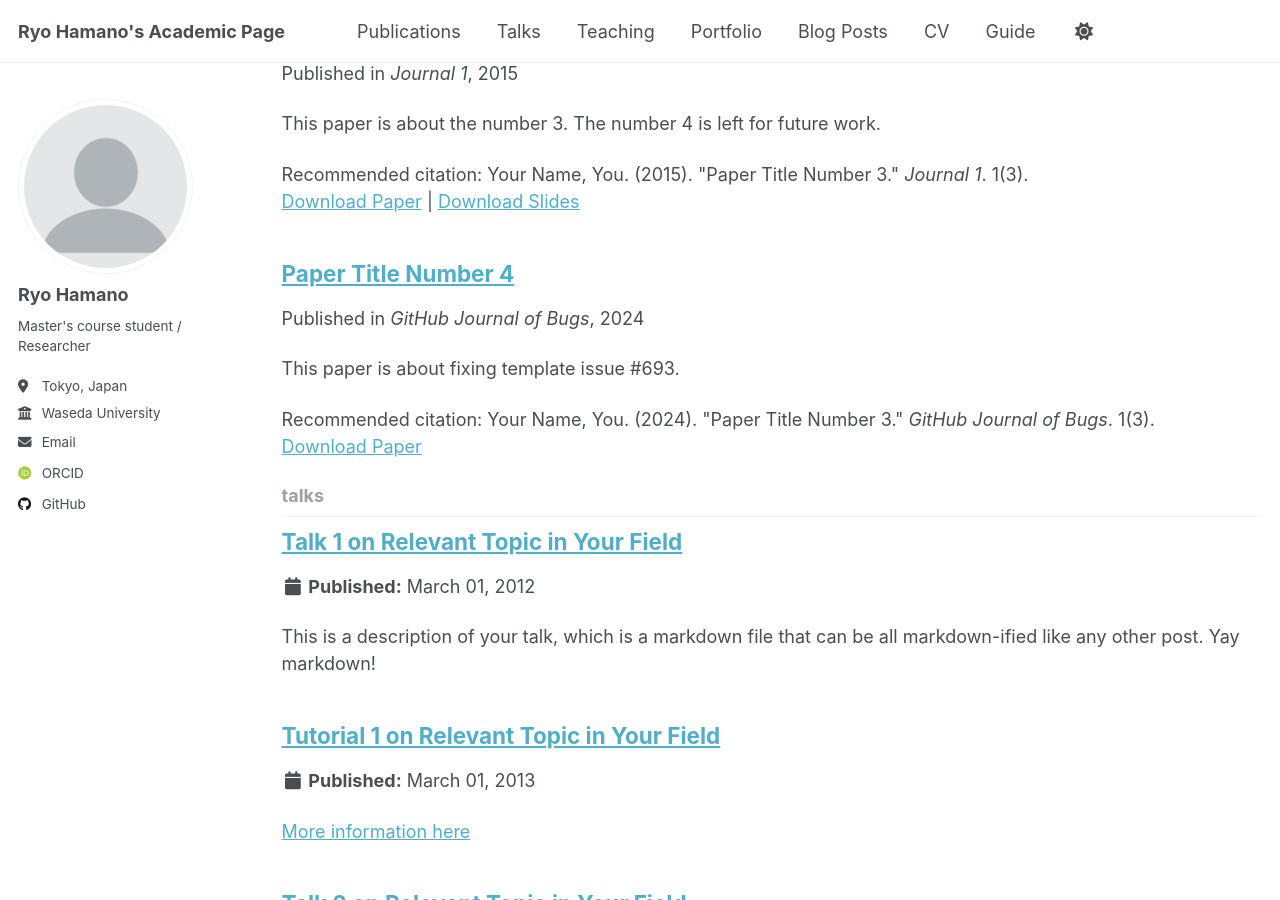
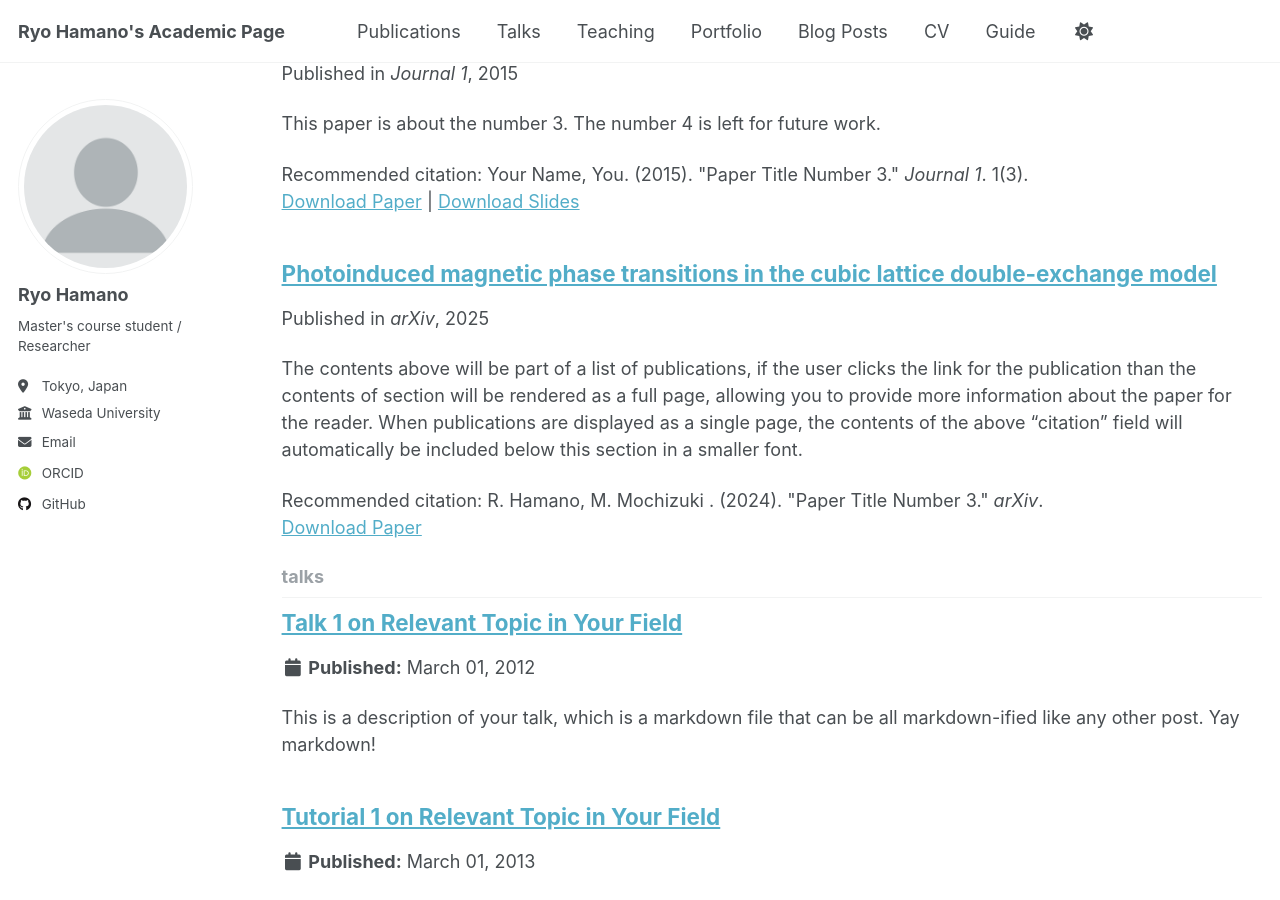
Before and after one commit to ryohamano/ryohamano.github.io, a Jekyll site: the page built from _pages/collection-archive.html, in a window 1280 px wide and 900 px high, scrolled down 670 px. Built offline with Jekyll 4.4.1, drawn with Linux system fonts in a browser that asks for light colours; some web fonts are replaced.

Commit message:
change publications

```diff
--- a/_config.yml
+++ b/_config.yml
@@ -15,7 +15,7 @@ name                     : &name "Ryo Hamano"
 description              : &description "Researcher"
 url                      : https://ryohamano.github.io # the base hostname & protocol for your site e.g. "https://[your GitHub username].github.io" or if you already have some other page hosted on Github then use "https://[your GitHub username].github.io/[Your Repo Name]"
 baseurl                  : "" # the subpath of your site, e.g. "/blog"
-repository               : "academicpages/academicp.github.io"
+repository               : "https://github.com/ryohamano"
 
 # Site Author - The following control what appear as part of the author content on the side bar.
 #               If a field is blank the icon and link will not appear, otherwise it will be shown.
--- a/_publications/2024-02-17-paper-title-number-4.md
+++ /dev/null
@@ -1,13 +0,0 @@
----
-title: "Paper Title Number 4"
-collection: publications
-category: conferences
-permalink: /publication/2024-02-17-paper-title-number-4
-excerpt: 'This paper is about fixing template issue #693.'
-date: 2024-02-17
-venue: 'GitHub Journal of Bugs'
-paperurl: 'http://academicpages.github.io/files/paper3.pdf'
-citation: 'Your Name, You. (2024). &quot;Paper Title Number 3.&quot; <i>GitHub Journal of Bugs</i>. 1(3).'
----
-
-The contents above will be part of a list of publications, if the user clicks the link for the publication than the contents of section will be rendered as a full page, allowing you to provide more information about the paper for the reader. When publications are displayed as a single page, the contents of the above "citation" field will automatically be included below this section in a smaller font.
--- /dev/null
+++ b/_publications/2025-06-01-paper-RH_MM_PRB2025.md
@@ -0,0 +1,13 @@
+---
+title: "Photoinduced magnetic phase transitions in the cubic lattice double-exchange model"
+collection: publications
+category: preprints
+permalink: /publication/2025-06-01-paper-RH_MM_PRB2025
+#excerpt: 'This paper is about fixing template issue #693.'
+date: 2025-05-19
+venue: 'arXiv'
+paperurl: 'https://arxiv.org/abs/2504.12881'
+citation: 'R. Hamano, M. Mochizuki . (2024). &quot;Paper Title Number 3.&quot; <i>arXiv</i>.'
+---
+
+The contents above will be part of a list of publications, if the user clicks the link for the publication than the contents of section will be rendered as a full page, allowing you to provide more information about the paper for the reader. When publications are displayed as a single page, the contents of the above "citation" field will automatically be included below this section in a smaller font.
```
Also changed, not shown: _pages/about.md (+1 -1 lines).
